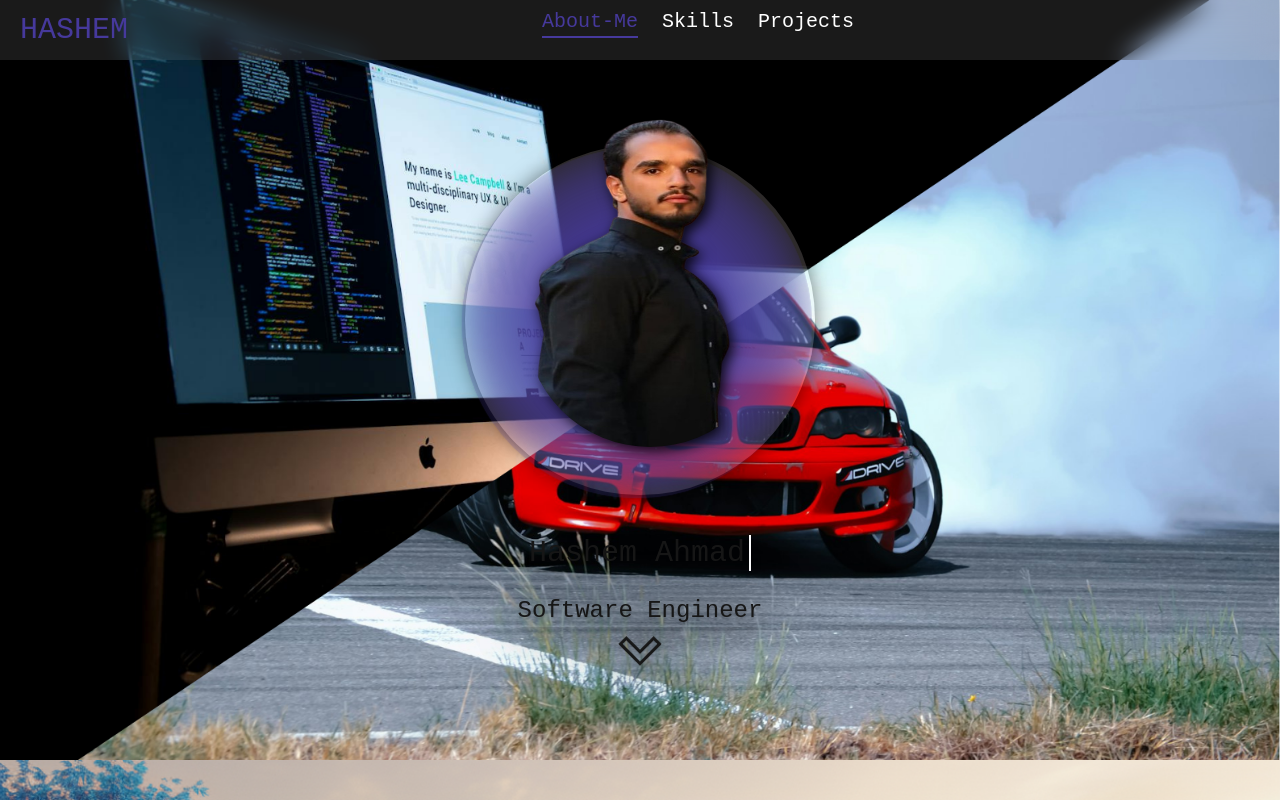
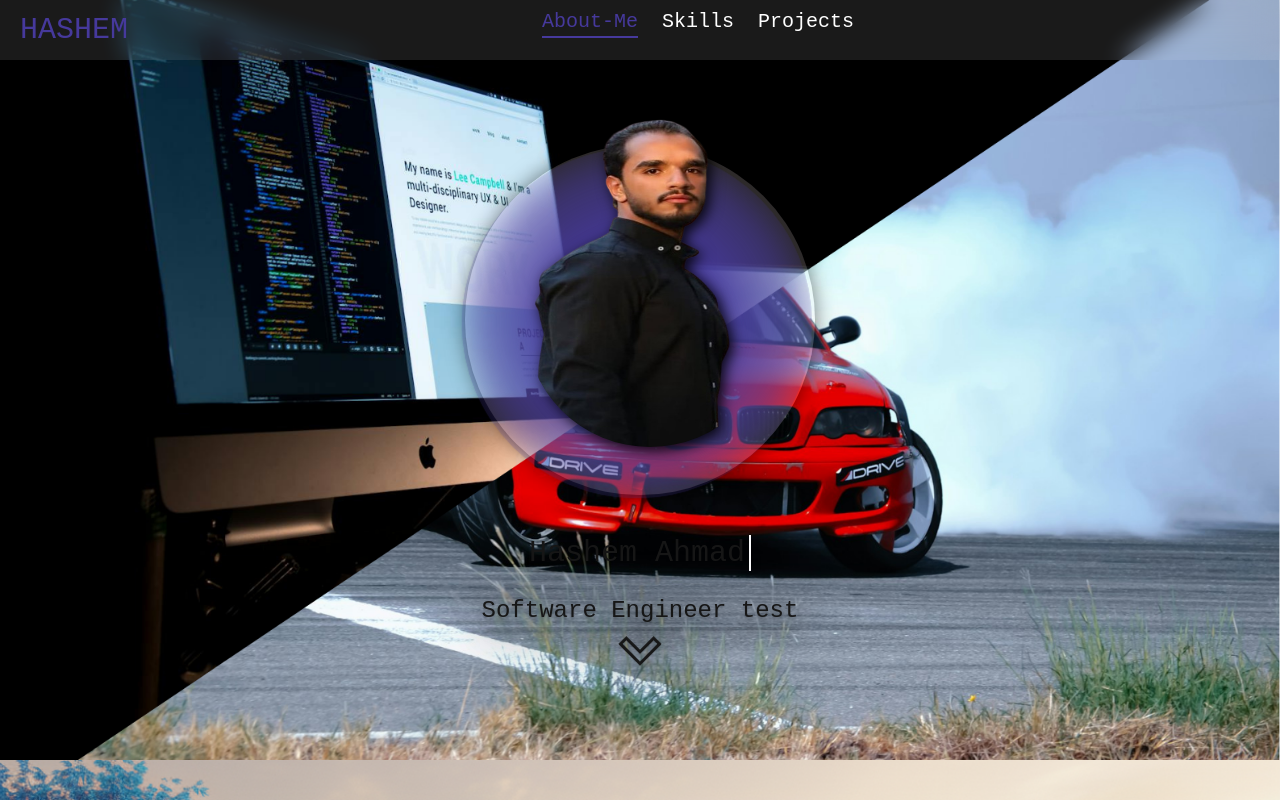
Before and after one commit to hashem-ahmad/HashemProtfolio, a Next.js app: page / in a window 1280 px wide. Shown: the top 800 px of the page. Built offline with nearby package versions, Linux system fonts and the light colour scheme.

Commit message:
Update header.tsx

```diff
--- a/components/header.tsx
+++ b/components/header.tsx
@@ -32,7 +32,7 @@ function Header() {
             <h3
               className={` ${styles["drop-shadow"]} shadow-lg pointer-events-none font-roboto text-lg text-[36px] text-shadow-lg w-auto max-2xl:text-2xl`}
             >
-              Software Engineer
+              Software Engineer test
             </h3>
             <a href="#aboutme">
               <Icons8ChevronDown
```
